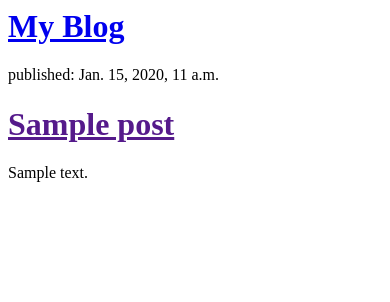
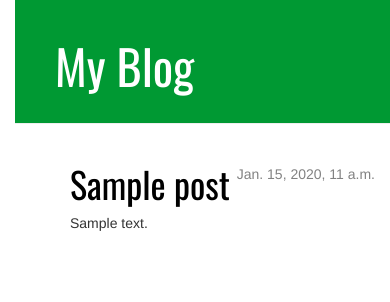
Before and after one commit to dswi/my-first-blog, a Django app: template blog/templates/blog/post_list.html in a window 390 px wide. Shown: the top 302 px of the page. Run offline with Django 3.2, Linux system fonts and the light colour scheme; the template is opened without the code that fills it: values that come from a table or form of the project are taken from there, others are empty; tables that the repository leaves empty hold one stand-in row (values such as "Sample post"); some libraries are stand-ins or nearby versions.

Commit message:
Dodano widok i szablon dla poszczegolnego wpisu na stronie.

```diff
--- /dev/null
+++ b/blog/templates/blog/base.html
@@ -0,0 +1,23 @@
+{% load staticfiles %}
+<html>
+    <head>
+        <title>My blog</title>
+        <link rel="stylesheet" href="//maxcdn.bootstrapcdn.com/bootstrap/3.2.0/css/bootstrap.min.css">
+        <link rel="stylesheet" href="//maxcdn.bootstrapcdn.com/bootstrap/3.2.0/css/bootstrap-theme.min.css">
+        <link href='//fonts.googleapis.com/css?family=Oswald&subset=latin,latin-ext' rel='stylesheet' type='text/css'>
+        <link rel="stylesheet" href="{% static 'css/blog.css' %}">
+    </head>
+    <body>
+        <div class="page-header">
+            <h1><a href="/">My Blog</a></h1>
+        </div>
+        <div class="content container">
+            <div class="row">
+                <div class="col-md-8">
+                {% block content %}
+                {% endblock %}
+                </div>
+            </div>
+        </div>
+    </body>
+</html>
--- a/blog/templates/blog/post_list.html
+++ b/blog/templates/blog/post_list.html
@@ -1,18 +1,13 @@
-<html>
-    <head>
-        <title>My blog</title>
-    </head>
-    <body>
-<div>
-    <h1><a href="/">My Blog</a></h1>
-</div>
+{% extends 'blog/base.html' %}
 
-{% for post in posts %}
-    <div>
-        <p>published: {{ post.published_date }}</p>
-        <h1><a href="">{{ post.title }}</a></h1>
-        <p>{{ post.text|linebreaks }}</p>
-    </div>
-{% endfor %}
-    </body>
-</html>
+{% block content %}
+    {% for post in posts %}
+        <div class="post">
+            <div class="date">
+                {{ post.published_date }}
+            </div>
+            <h1><a href="{% url 'post_detail' pk=post.pk %}">{{ post.title }}</a></h1>
+            <p>{{ post.text|linebreaks }}</p>
+        </div>
+    {% endfor %}
+{% endblock content %}
--- a/blog/urls.py
+++ b/blog/urls.py
@@ -1,6 +1,7 @@
-from django.conf.urls import url
+from django.conf.urls import include, url
 from . import views
 
 urlpatterns = [
     url(r'^$', views.post_list, name='post_list'),
+    url(r'^post/(?P<pk>[0-9]+)/$', views.post_detail, name='post_detail'),
 ]
--- a/blog/views.py
+++ b/blog/views.py
@@ -1,7 +1,12 @@
 from django.shortcuts import render
 from django.utils import timezone
 from .models import Post
+from django.shortcuts import render, get_object_or_404
 
 def post_list(request):
     posts = Post.objects.filter(published_date__lte=timezone.now()).order_by('published_date')
     return render(request, 'blog/post_list.html', {'posts': posts})
+
+def post_detail(request, pk):
+    post = get_object_or_404(Post, pk=pk)
+    return render(request, 'blog/post_detail.html', {'post': post})
--- a/mysite/settings.py
+++ b/mysite/settings.py
@@ -102,3 +102,7 @@ USE_TZ = True
 
 STATIC_URL = '/static/'
 STATIC_ROOT = os.path.join(BASE_DIR, 'public', 'static')
+
+STATICFILES_DIRS = (
+    os.path.join(BASE_DIR, "static"),
+)
--- /dev/null
+++ b/static/css/blog.css
@@ -0,0 +1,56 @@
+h1 a {
+    color: #009933;
+    font-family: 'Oswald';
+}
+
+body {
+    padding-left: 15px;
+}
+
+.page-header {
+    background-color: #009933;
+    margin-top: 0;
+    padding: 20px 20px 20px 40px;
+}
+
+.page-header h1, .page-header h1 a, .page-header h1 a:visited, .page-header h1 a:active {
+    color: #ffffff;
+    font-size: 36pt;
+    text-decoration: none;
+}
+
+.content {
+    margin-left: 40px;
+}
+
+h1, h2, h3, h4 {
+    font-family: 'Lobster', cursive;
+}
+
+.date {
+    float: right;
+    color: #828282;
+}
+
+.save {
+    float: right;
+}
+
+.post-form textarea, .post-form input {
+    width: 100%;
+}
+
+.top-menu, .top-menu:hover, .top-menu:visited {
+    color: #ffffff;
+    float: right;
+    font-size: 26pt;
+    margin-right: 20px;
+}
+
+.post {
+    margin-bottom: 70px;
+}
+
+.post h1 a, .post h1 a:visited {
+    color: #000000;
+}
```
Also changed, not shown: blog/templates/blog/post_detail.html (added, +13 -0 lines).
